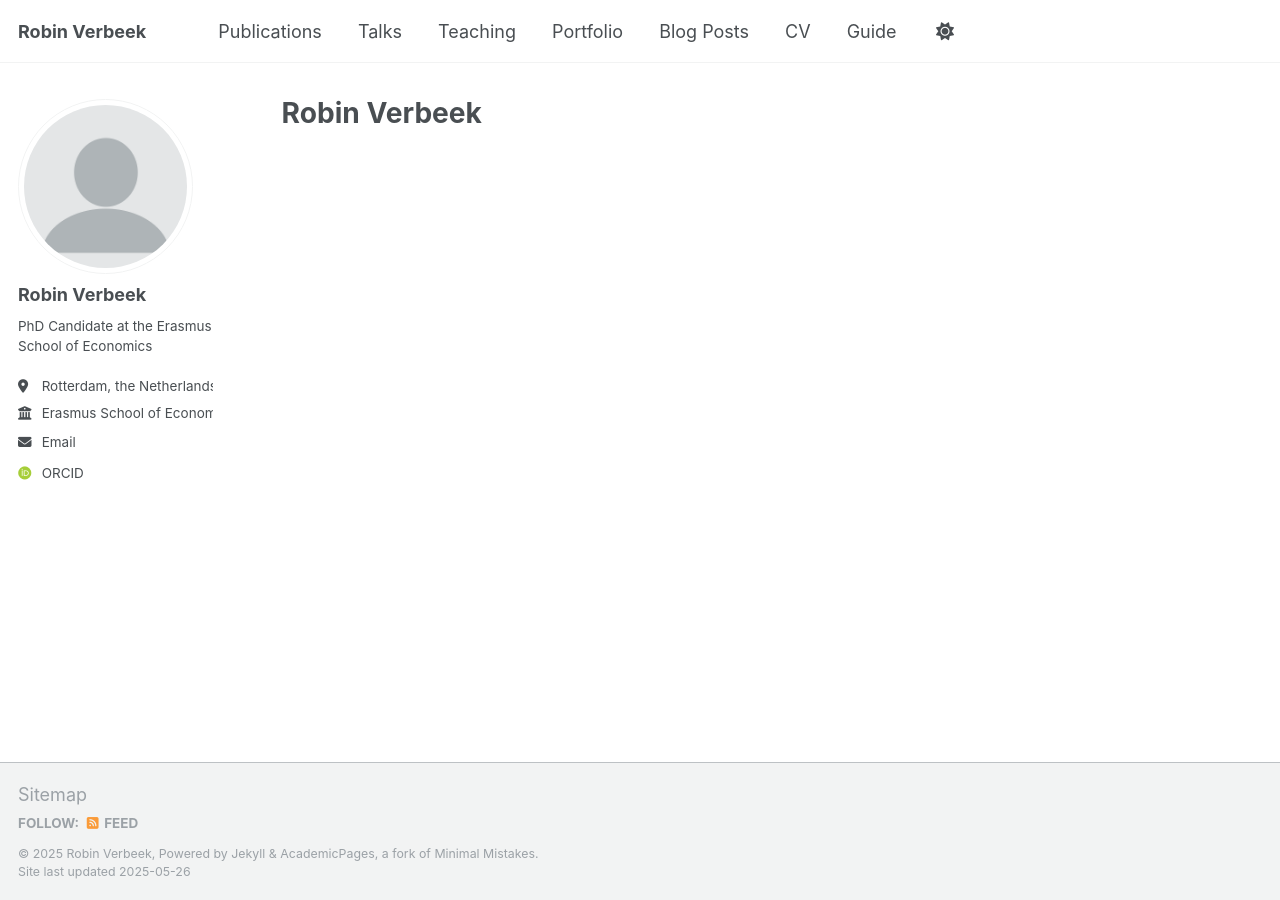
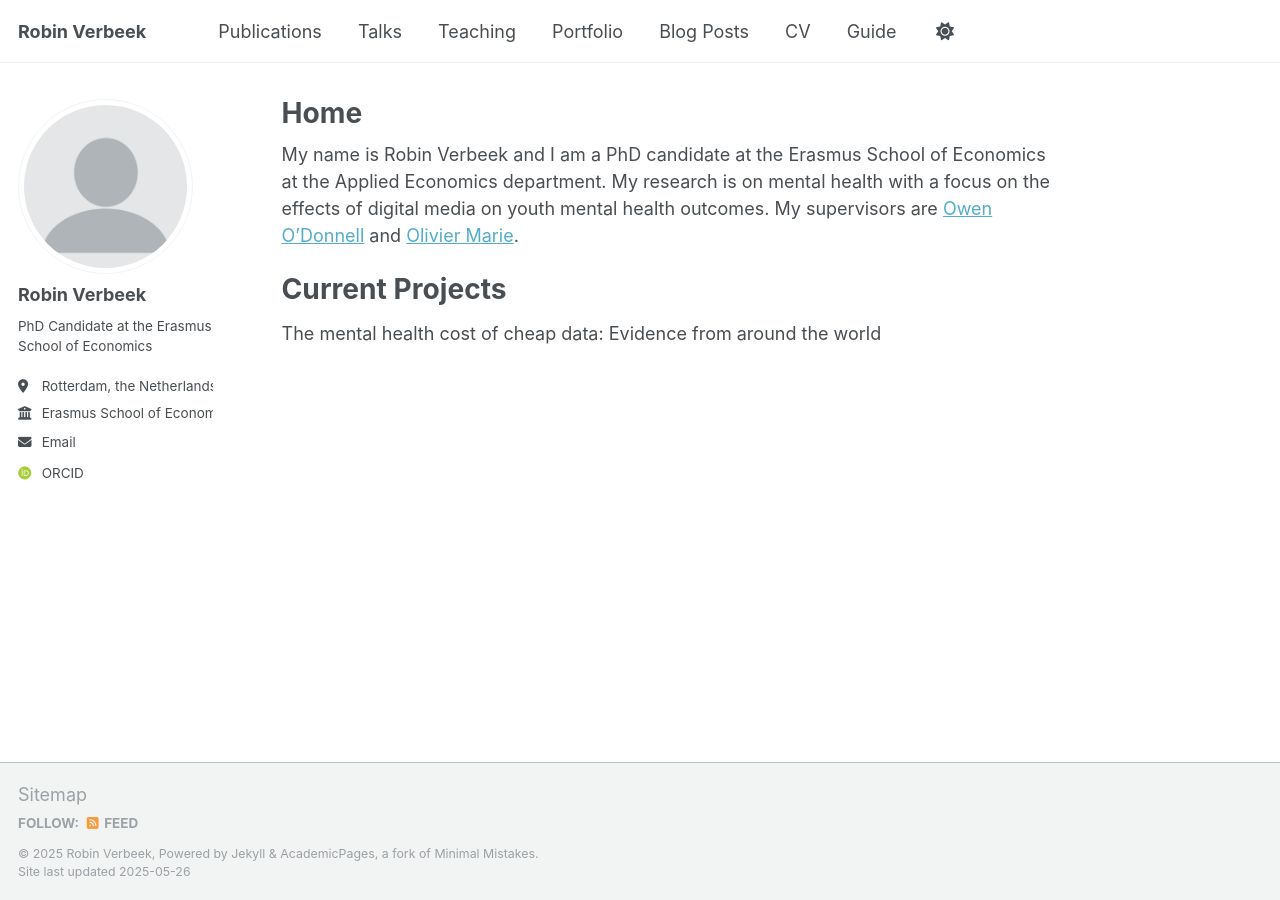
Before and after one commit to RobinV1/robinv1.github.io, a Jekyll site: the page built from _pages/about.md, in a window 1280 px wide. Built offline with Jekyll 4.4.1, drawn with Linux system fonts in a browser that asks for light colours; some web fonts are replaced.

Commit message:
Update about.md
About description

```diff
--- a/_pages/about.md
+++ b/_pages/about.md
@@ -1,8 +1,13 @@
 ---
 permalink: /
-title: "Robin Verbeek"
+title: "Home"
 author_profile: true
 redirect_from:
   - /about/
   - /about.html
 ---
+My name is Robin Verbeek and I am a PhD candidate at the Erasmus School of Economics at the Applied Economics department. My research is on mental health with a focus on the effects of digital media on youth mental health outcomes. My supervisors are [Owen O'Donnell](https://www.eur.nl/en/ese/people/owen-odonnell) and [Olivier Marie](https://sites.google.com/site/oliviermarie/).
+
+Current Projects
+======
+The mental health cost of cheap data: Evidence from around the world
```
